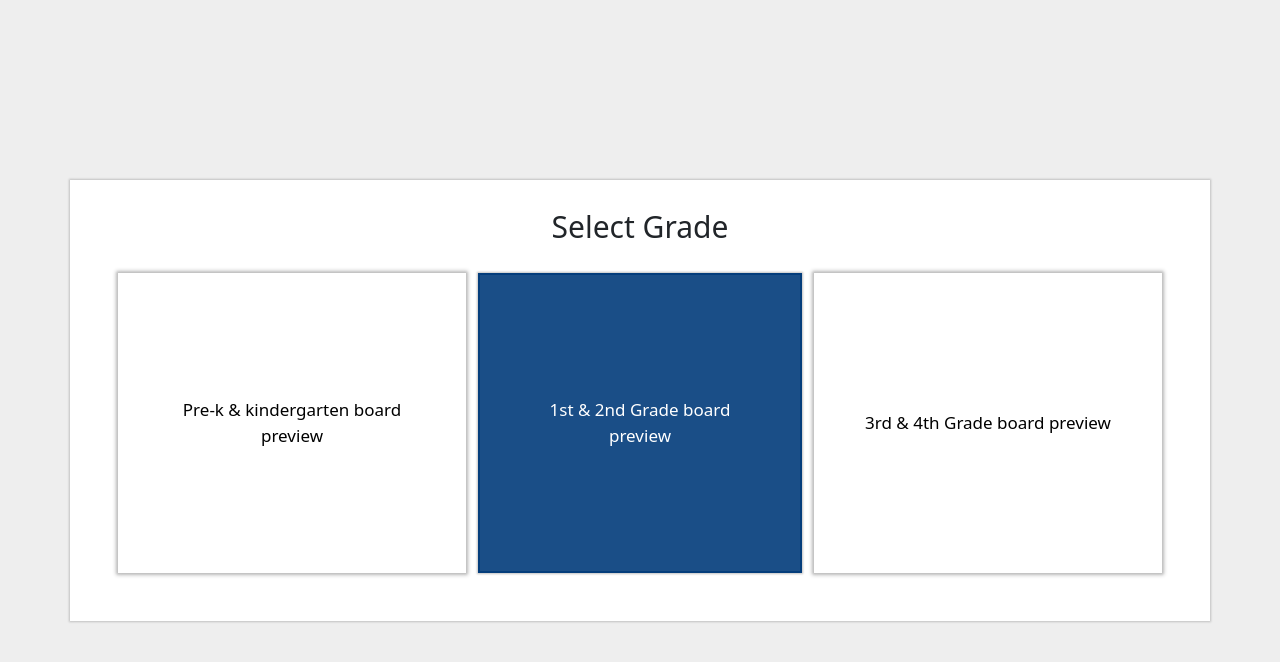
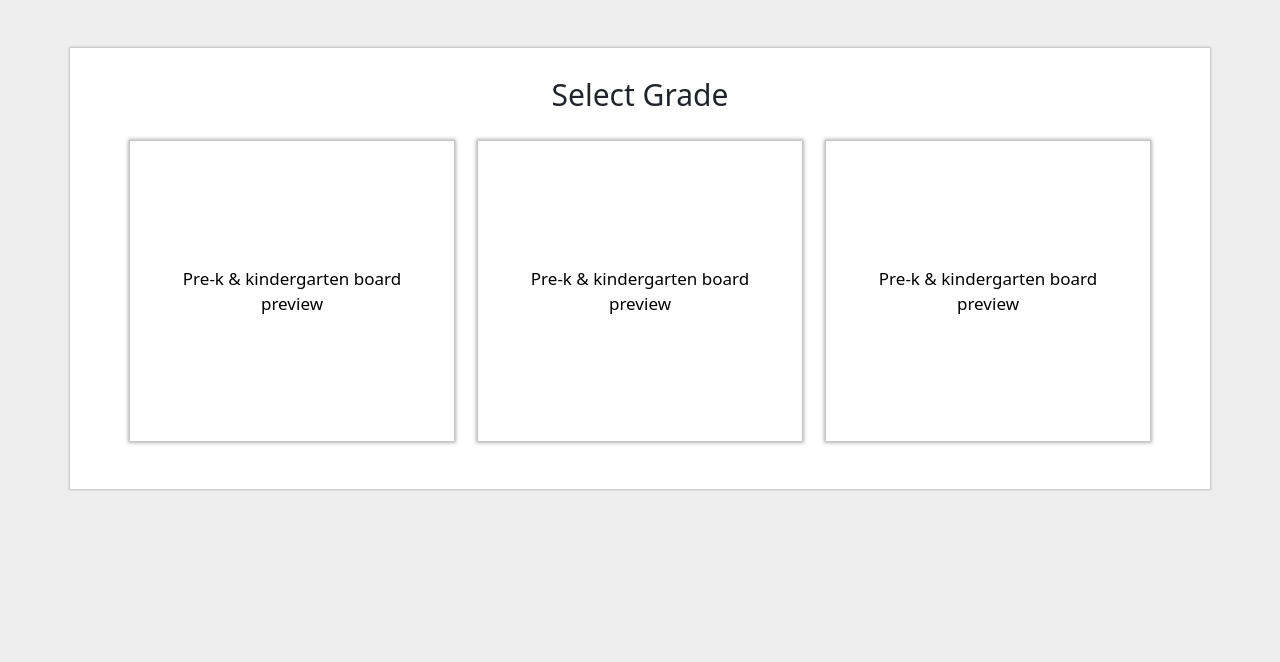
Before and after one commit to SuryanshShahi/whiteboard, a plain HTML site: page Components/selectGrade.html in a window 1280 px wide. Drawn offline with nearby package versions, Linux system fonts and the light colour scheme.

Commit message:
white board

```diff
--- a/Components/selectGrade.html
+++ b/Components/selectGrade.html
@@ -29,18 +29,25 @@
 
     .gradeCard {
         box-shadow: 0px 0px 4px 2px silver;
+        transition: all 0.5s ease 0s;
     }
 
     .gradeCard:hover .details {
         bottom: 0;
     }
+
+    .gradeCard:hover {
+        bottom: 0;
+        background: #023b7ae6;
+    }
+
     .gradeCard:hover .tagline {
         color: white !important;
     }
 </style>
 
 <body style="background-color: #eee;">
-    <div class="d-flex align-items-center justify-content-center" style="height: 100vh;">
+    <!-- <div class="d-flex align-items-center justify-content-center" style="height: 100vh;">
         <div class="container row px-5 pb-5 bg-white" style="box-shadow: 0px 0px 2px 1px silver;width: 100%;">
             <div class="text-center py-4" style="font-size: 30px;">Select Grade</div>
             <div class="col-lg-4 col-md-4 col-sm-12 gradeCard position-relative">
@@ -78,6 +85,52 @@
                 </div>
             </div>
         </div>
+    </div> -->
+    <div class="container d-flex align-items-center justify-content-center my-5" style="height: 100%">
+        <div class="row bg-white px-5 pb-5" style="box-shadow: 0px 0px 2px 1px silver;">
+            <div class="text-center py-4" style="font-size: 30px;">Select Grade</div>
+            <div class="col-lg-4 mb-lg-0 mb-4 col-md-6 col-12">
+                <div class="gradeCard">
+                    <a href="./Home.html" class="text-decoration-none">
+                        <div class="justify-content-center p-5 align-items-center d-flex"
+                            style="height: 300px;box-shadow: 0px 0px 2px 1px silver;cursor: pointer;">
+                            <div class="text-center tagline" style="font-weight: 500;font-size:17px;color: black;">
+                                Pre-k & kindergarten board
+                                preview
+                            </div>
+                        </div>
+                    </a>
+                </div>
+
+            </div>
+            <div class="col-lg-4 mb-lg-0 mb-4 col-md-6 col-12">
+                <div class="gradeCard">
+                    <a href="./Home.html" class="text-decoration-none">
+                        <div class="justify-content-center p-5 align-items-center d-flex"
+                            style="height: 300px;box-shadow: 0px 0px 2px 1px silver;cursor: pointer;">
+                            <div class="text-center tagline" style="font-weight: 500;font-size:17px;color: black;">
+                                Pre-k & kindergarten board
+                                preview
+                            </div>
+                        </div>
+                    </a>
+                </div>
+            </div>
+            <div class="col-lg-4 col-md-6 col-12 mx-md-auto">
+                <div class="gradeCard">
+                    <a href="./Home.html" class="text-decoration-none">
+                        <div class="justify-content-center p-5 align-items-center d-flex"
+                            style="height: 300px;box-shadow: 0px 0px 2px 1px silver;cursor: pointer;">
+                            <div class="text-center tagline" style="font-weight: 500;font-size:17px;color: black;">
+                                Pre-k & kindergarten board
+                                preview
+                            </div>
+                        </div>
+                    </a>
+                </div>
+            </div>
+        </div>
+    </div>
     </div>
 </body>
 
```
